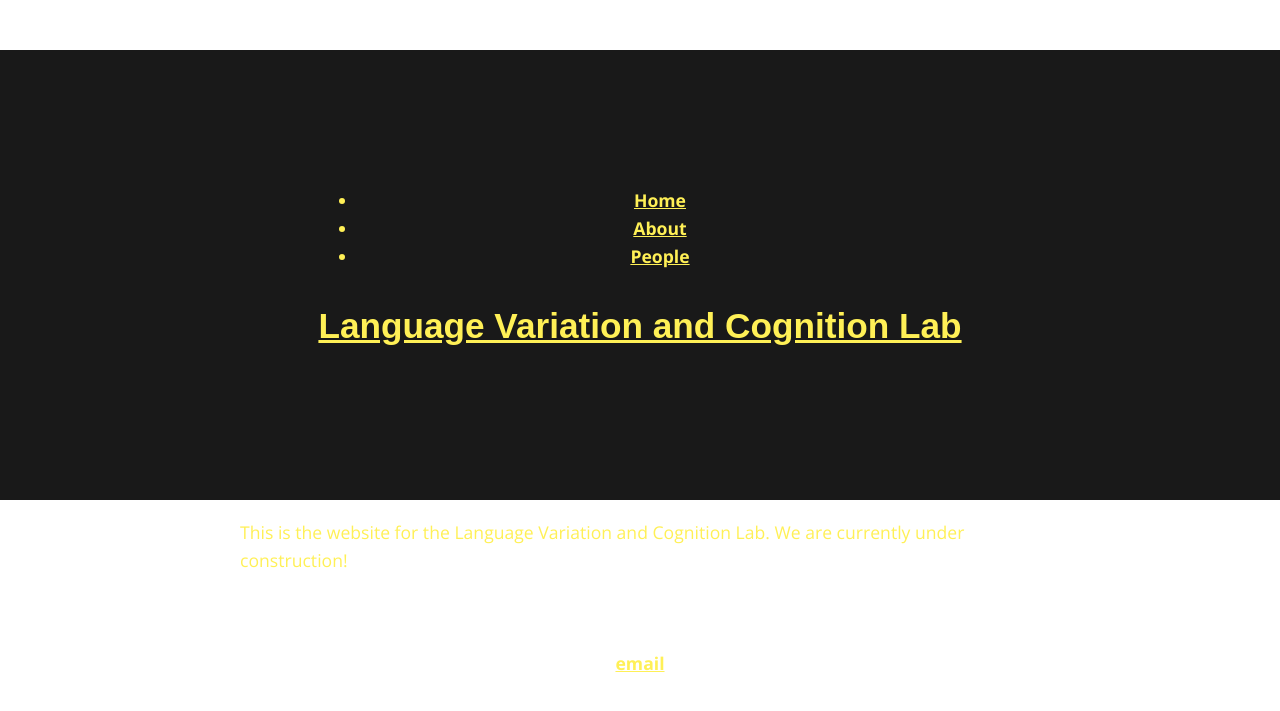
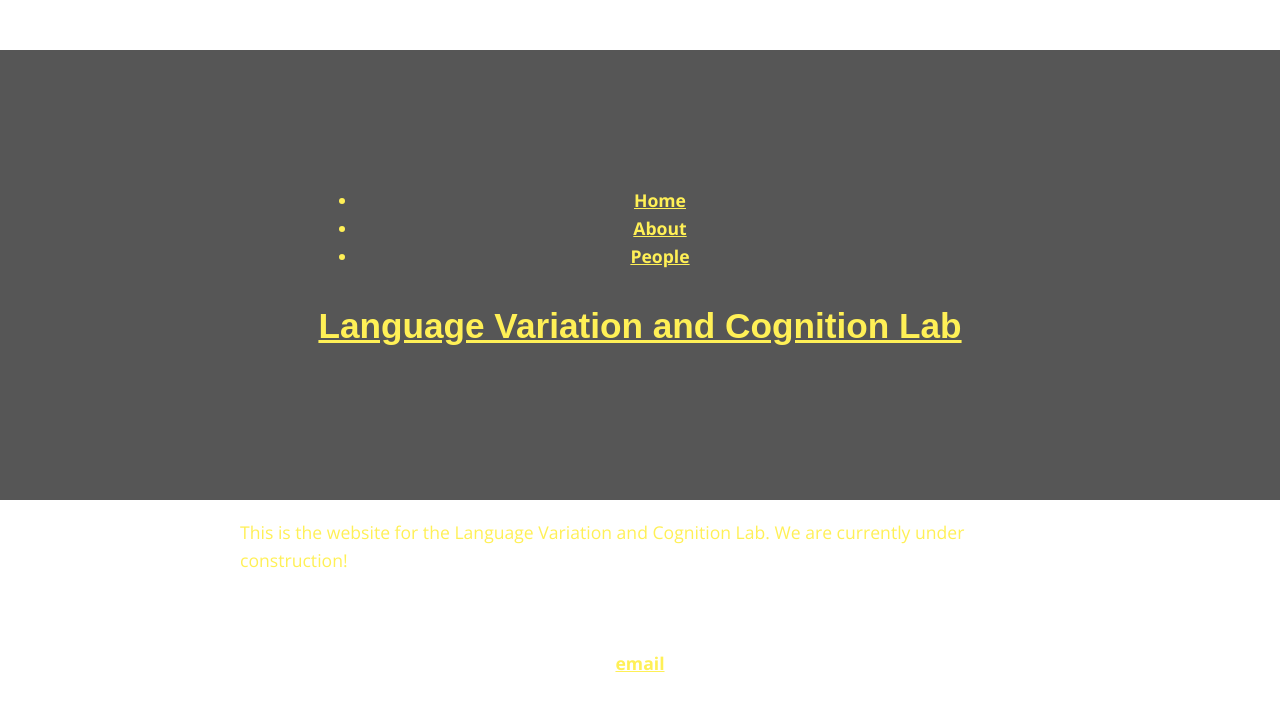
Before and after one commit to laceywade/TammingaLab.github.io, a Jekyll site: the page built from index.md, in a window 1280 px wide. Shown: the top 711 px of the page. Built offline with Jekyll 4.4.1, drawn with Linux system fonts in a browser that asks for light colours; some web fonts are replaced.

Commit message:
Updated _base.scss

```diff
--- a/_sass/_base.scss
+++ b/_sass/_base.scss
@@ -7,7 +7,7 @@ $link-hover-color: $main;
 $heading-font: 'Muli', sans-serif;
 $heading-font-color: #FFF056;
 $light: #FFFFFF;
-$header:  #191919;
+$header:  #565656;
 
 *,
 *::before,
```
